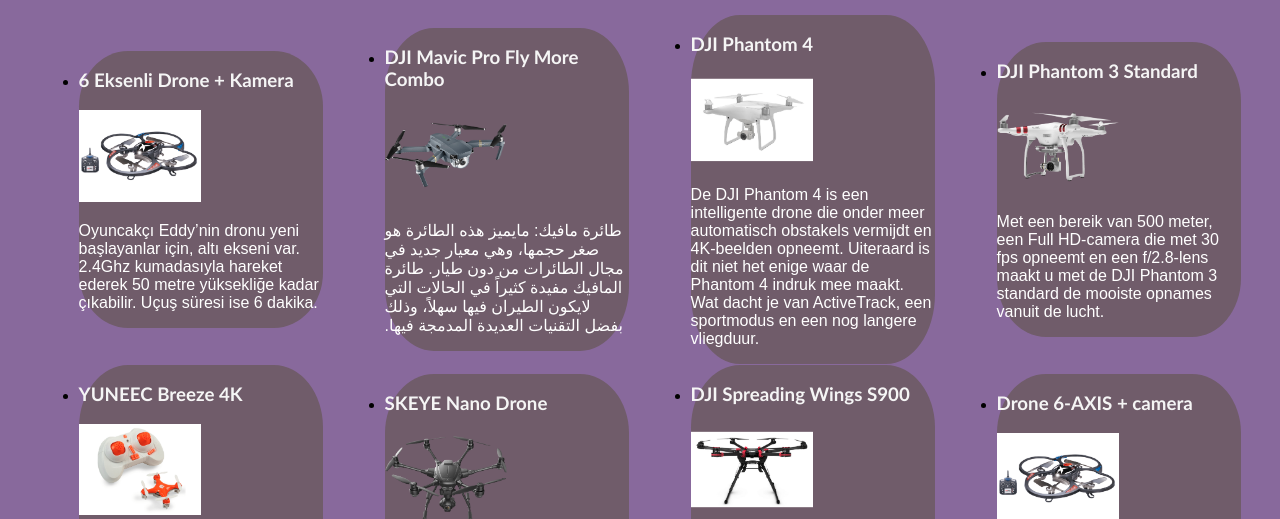
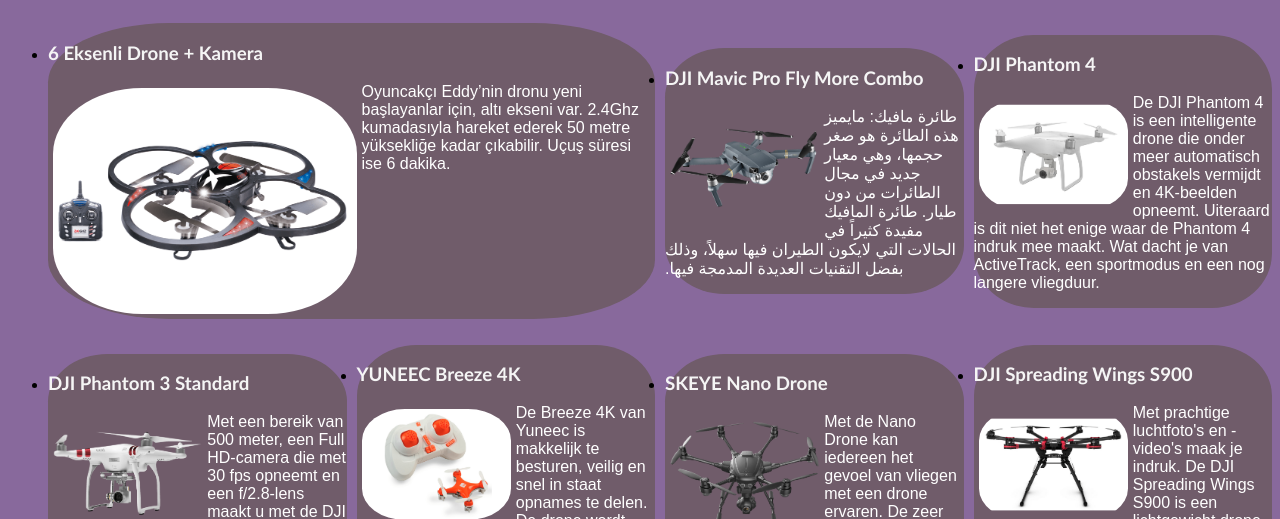
Before and after one commit to outintotheblue/hyf-html-css, a plain HTML site: page Week 2 Assignment/index drones.html in a window 1280 px wide. Shown: the part 281-800 px from the top of the page. Drawn offline with Linux system fonts and the light colour scheme.

Commit message:
two grids

```diff
--- a/Week 2 Assignment/styledrones.css
+++ b/Week 2 Assignment/styledrones.css
@@ -31,25 +31,47 @@
 
     #grid-floats {
         display: grid;
-        grid-template-columns: 20% 20% 20% 20%;
-        grid-template-rows: 25% 25% 25% 25%;
+        grid-template-columns: 1fr 1fr 1fr 1fr;
+        grid-template-rows: 1fr 1fr 1fr 1fr;
         align-items: center;
+        grid-column-gap: 10px;
+        grid-row-gap: 5px;
         justify-content: space-around;
     }
 
-    #grid-floats.grid-item {}
-
-    .grid-item {
-        justify-items: space-around;
+    #grid-floats .grid-item {
+        justify-self: center;
         background-color: rgb(112, 92, 106);
         border-radius: 20%;
     }
 
-    .grid-item>li:first-child {
-        grid-column: auto/ span 2;
+    li:nth-child(1) {
+        grid-column: 1/3;
     }
 
-    img {
+    #grid-floats img {
+        float: left;
         width: 50%;
         height: 50%;
+        padding: 5px 5px 5px 5px;
+        border-radius: 30%;
     }
+
+    #grid-flex {
+        display: flex;
+        flex-wrap: wrap;
+    }
+
+    #grid-flex .grid-item {
+        background-color: rgb(112, 92, 106);
+        border-radius: 20%;
+        justify-content: space-around;
+        width: 18%;
+        padding: 20px;
+    }
+
+    #grid-flex img {
+        width 15%;
+        height: 25%;
+        padding: 5px 5px 5px 5px;
+    }
```
